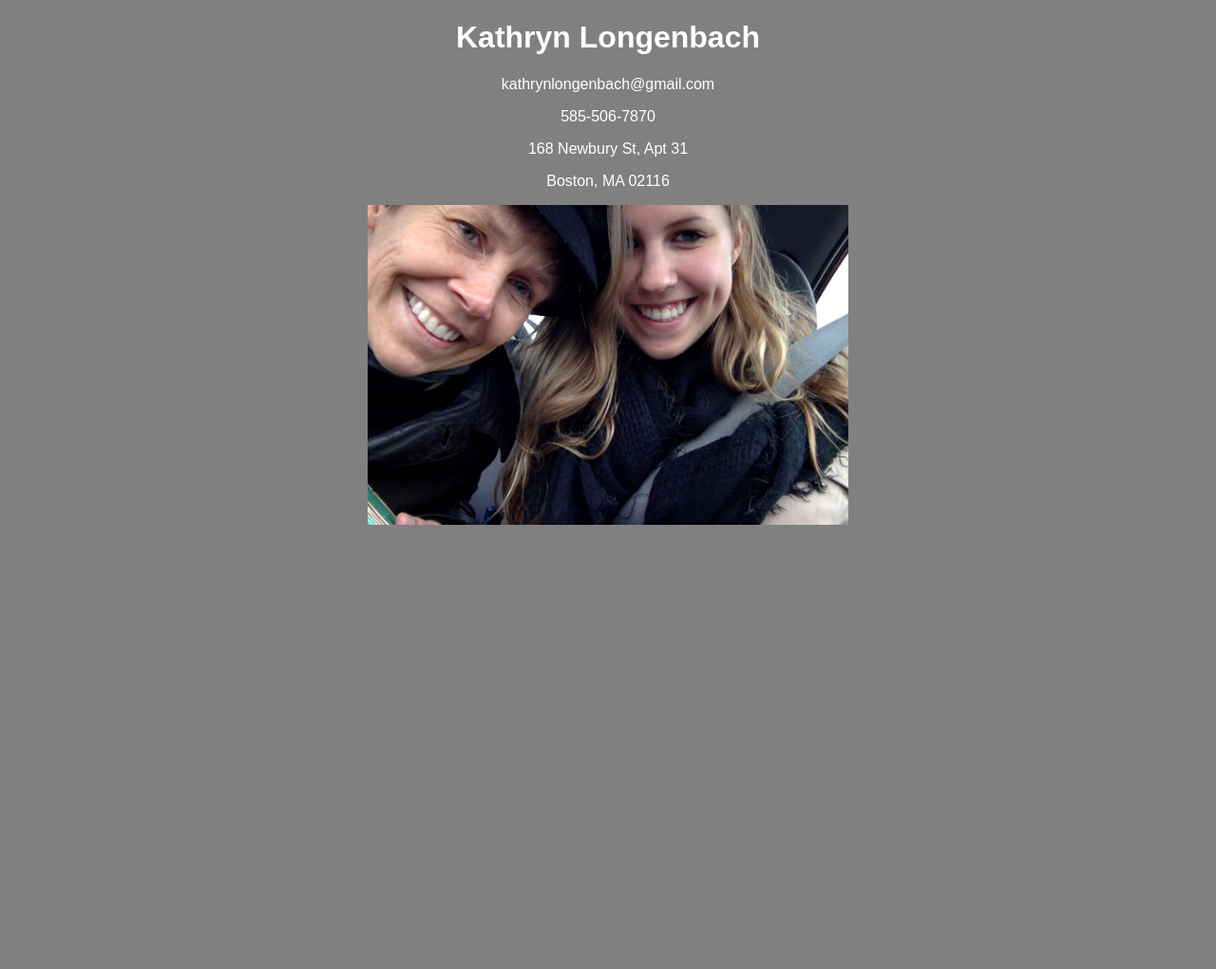
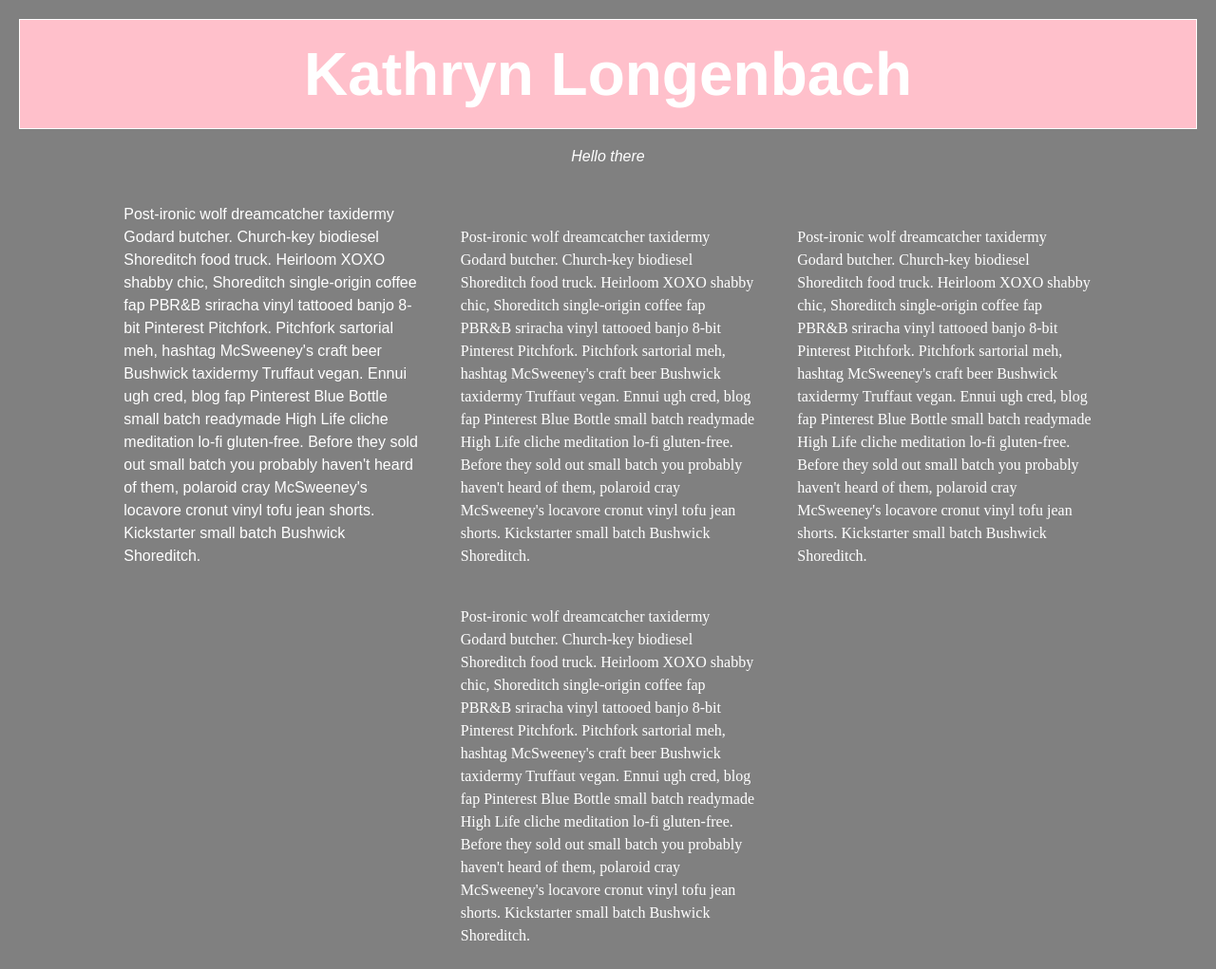
Before and after one commit to kathrynlongenbach/MySite, a plain HTML site: page index.html in a window 1280 px wide. Shown: the top 1021 px of the page at 95% size. Before the commit the page ends 800 px from the top, so only its background shows below. Drawn offline with Linux system fonts and the light colour scheme.

Commit message:
Second Commit

```diff
--- a/index.html
+++ b/index.html
@@ -4,10 +4,26 @@
 	<link rel="stylesheet" href="style.css">
 </head>
 <body>
-	<h1>Kathryn Longenbach</h1>
-	<p>kathrynlongenbach@gmail.com</p>
-	<p>585-506-7870</p>
-	<p>168 Newbury St, Apt 31</p>
-	<p>Boston, MA 02116</p>
-	<IMG SRC="picture.jpg">
+	<header>
+		<h1>Kathryn Longenbach</h1>
+	</header>
+	<section class="puppy">
+		<p><em>Hello there</em></p>
+	</section>
+	<section class="paragraph">
+		<p class="kitten puppy">Post-ironic wolf dreamcatcher taxidermy Godard butcher. Church-key biodiesel Shoreditch food truck. Heirloom XOXO shabby chic, Shoreditch single-origin coffee fap PBR&B sriracha vinyl tattooed banjo 8-bit Pinterest Pitchfork. Pitchfork sartorial meh, hashtag McSweeney's craft beer Bushwick taxidermy Truffaut vegan. Ennui ugh cred, blog fap Pinterest Blue Bottle small batch readymade High Life cliche meditation lo-fi gluten-free. Before they sold out small batch you probably haven't heard of them, polaroid cray McSweeney's locavore cronut vinyl tofu jean shorts. Kickstarter small batch Bushwick Shoreditch.</p>
+	</section>
+	<section class="paragraph">
+		<p class="kitten">Post-ironic wolf dreamcatcher taxidermy Godard butcher. Church-key biodiesel Shoreditch food truck. Heirloom XOXO shabby chic, Shoreditch single-origin coffee fap PBR&B sriracha vinyl tattooed banjo 8-bit Pinterest Pitchfork. Pitchfork sartorial meh, hashtag McSweeney's craft beer Bushwick taxidermy Truffaut vegan. Ennui ugh cred, blog fap Pinterest Blue Bottle small batch readymade High Life cliche meditation lo-fi gluten-free. Before they sold out small batch you probably haven't heard of them, polaroid cray McSweeney's locavore cronut vinyl tofu jean shorts. Kickstarter small batch Bushwick Shoreditch.</p>
+	</section>
+	<section class="paragraph">
+		<p class="kitten">Post-ironic wolf dreamcatcher taxidermy Godard butcher. Church-key biodiesel Shoreditch food truck. Heirloom XOXO shabby chic, Shoreditch single-origin coffee fap PBR&B sriracha vinyl tattooed banjo 8-bit Pinterest Pitchfork. Pitchfork sartorial meh, hashtag McSweeney's craft beer Bushwick taxidermy Truffaut vegan. Ennui ugh cred, blog fap Pinterest Blue Bottle small batch readymade High Life cliche meditation lo-fi gluten-free. Before they sold out small batch you probably haven't heard of them, polaroid cray McSweeney's locavore cronut vinyl tofu jean shorts. Kickstarter small batch Bushwick Shoreditch.</p>
+	</section>
+	<section class="paragraph">
+		<p class="kitten">Post-ironic wolf dreamcatcher taxidermy Godard butcher. Church-key biodiesel Shoreditch food truck. Heirloom XOXO shabby chic, Shoreditch single-origin coffee fap PBR&B sriracha vinyl tattooed banjo 8-bit Pinterest Pitchfork. Pitchfork sartorial meh, hashtag McSweeney's craft beer Bushwick taxidermy Truffaut vegan. Ennui ugh cred, blog fap Pinterest Blue Bottle small batch readymade High Life cliche meditation lo-fi gluten-free. Before they sold out small batch you probably haven't heard of them, polaroid cray McSweeney's locavore cronut vinyl tofu jean shorts. Kickstarter small batch Bushwick Shoreditch.</p>
+	</section>
+	<IMG SRC="picture2.jpg">
+	<footer>
+	<p> Kathryn Longenbach </p>
+	</footer>
 </body>
--- a/style.css
+++ b/style.css
@@ -1,19 +1,44 @@
+* {
+	margin: 0;
+	padding: 10px;
+	text-align: center;
+}
+h1, h2, h3, h4, h5, h6 {
+	font-family: Helvetica;
+}
+.puppy {
+	font-family: Arial
+}
+header {
+	background: pink;
+	border: 1px solid white;
+}
+h1 {
+	font-size: 4em;
+}
 body {
 	background: gray;
-	font-family: "sans-serif", Arial;
 }
 h1 {
 	color: white;
-	text-align: center;
 }
 p {
 	color: white;
-	text-align: center;
+}
+.kitten {
+	text-align: left;
+	line-height: 1.5em;
+}
+.paragraph {
+	width: 45ex;
+	display: inline-block;
 }
 img {
-	 display: block;
-  margin-left: auto;
-  margin-right: auto;
-  max-width: 40%;
-  max-height: 40%;
+	margin-left: auto;
+	margin-right: auto;
+	display: block;
 }
+footer {
+	background: pink;
+	border: 1px solid white;
+}
```
Also changed, not shown: picture2.jpg (added), 1 other file.
